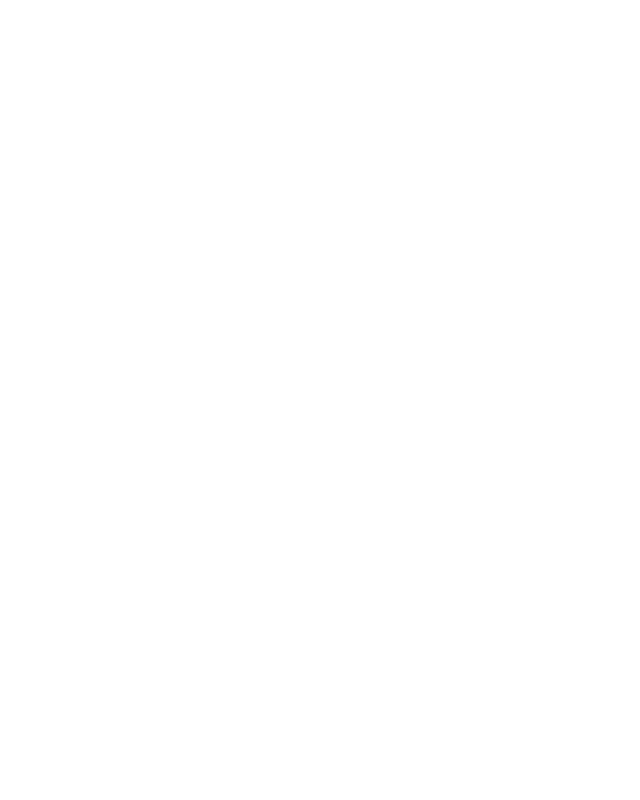
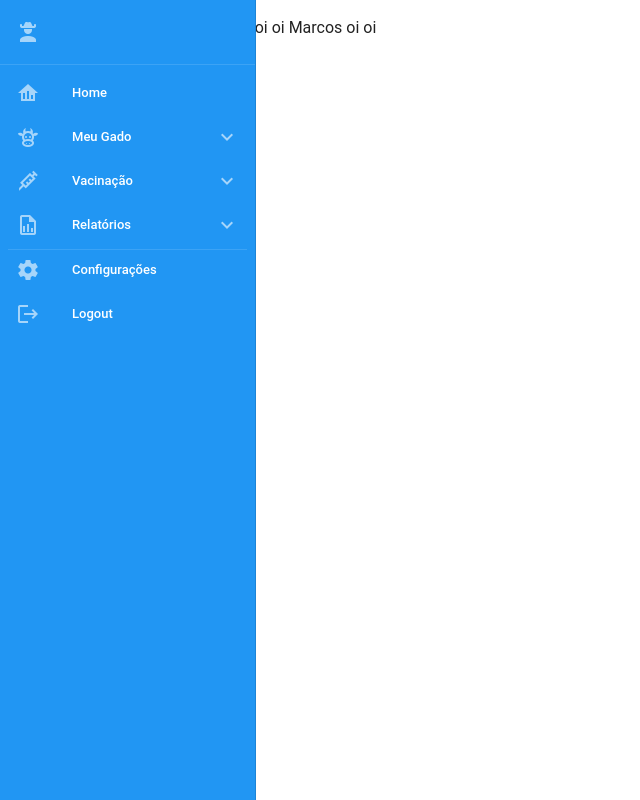
Before and after one commit to Marcostbo/MyCows-Frontend, a Vue app in the folder mycows/: page /#/lista-de-animais in a window 1280 px wide. Before the commit this address had no page. Shown: the whole page, without its empty margins (0-640 px from the left). Built offline with nearby package versions, Linux system fonts and the light colour scheme; no server answers.

Commit message:
Create AnimalList component

```diff
--- a/mycows/src/components/Sidebar.vue
+++ b/mycows/src/components/Sidebar.vue
@@ -8,12 +8,12 @@
         <v-divider></v-divider>
 
         <v-list density="compact" nav>
-            <v-list-item prepend-icon="mdi-home-analytics" title="Home" value="home"></v-list-item>
+            <v-list-item prepend-icon="mdi-home-analytics" title="Home" value="home" @click="routerPage('home')"></v-list-item>
             <v-list-group value="cow">
                 <template v-slot:activator="{ props }">
                     <v-list-item v-bind="props" prepend-icon="mdi-cow" title="Meu Gado"></v-list-item>
                 </template>
-                <v-list-item prepend-icon="mdi-format-list-bulleted" title="Lista de Animais" value="cow"></v-list-item>
+                <v-list-item prepend-icon="mdi-format-list-bulleted" title="Lista de Animais" value="cow" @click="routerPage('lista-de-animais')"></v-list-item>
                 <v-list-item prepend-icon="mdi-plus" title="Novo Animal" value="cow"></v-list-item>
             </v-list-group>
 
@@ -35,7 +35,7 @@
             </v-list-group>
             <v-divider></v-divider>
             <v-list-item prepend-icon="mdi-cog" title="Configurações" value="config"></v-list-item>
-            <v-list-item prepend-icon="mdi-logout" title="Logout" value="logoff"></v-list-item>
+            <v-list-item prepend-icon="mdi-logout" title="Logout" value="logoff" @click="routerPage('login')"></v-list-item>
         </v-list>
     </v-navigation-drawer>
 </template>
@@ -56,6 +56,15 @@ export default {
         } catch (error) {
             this.loggedUser = {};
         }
+    },
+    methods: {
+        routerPage(pageName) {
+            this.$router.push(pageName);
+        },
+        logoff() {
+            localStorage.removeItem('Token');
+            routerPage('login');
+        }
     }
 }
 </script>
--- a/mycows/src/routes.js
+++ b/mycows/src/routes.js
@@ -2,6 +2,7 @@ import {createRouter, createWebHashHistory} from 'vue-router';
 
 import Home from './views/Home.vue';
 import Login from './views/Login.vue';
+import AnimalList from './views/AnimalList.vue'
 
 const router = createRouter({
     history: createWebHashHistory(),
@@ -13,6 +14,10 @@ const router = createRouter({
         {
             path: '/login',
             component: Login
+        },
+        {
+            path: '/lista-de-animais',
+            component: AnimalList
         }
     ]
 });
--- /dev/null
+++ b/mycows/src/views/AnimalList.vue
@@ -0,0 +1,21 @@
+<template>
+    <side-bar></side-bar>
+    <v-container>
+        <v-row>
+            <v-col cols="4" offset="2">
+                oi oi Marcos oi oi
+            </v-col>
+        </v-row>
+    </v-container>
+</template>
+
+<script>
+
+import SideBar from '@/components/Sidebar.vue';
+
+export default {
+    components: {
+        SideBar
+    },
+}
+</script>
```
